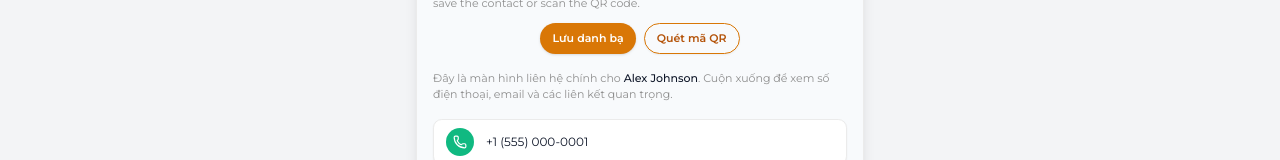
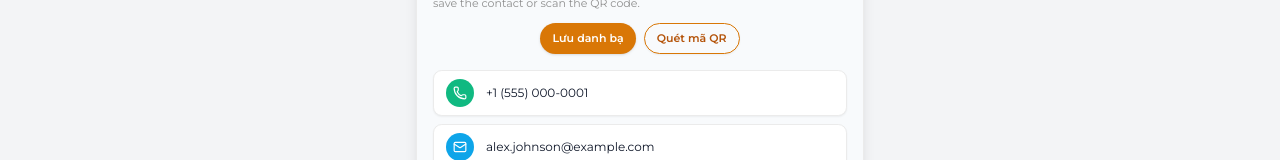
Before and after one commit to daominhhai129/sg-f2e8259b-6fc6-442d-b63f-de6a4dc487d0-1776210199, a Next.js app: page /cards/1 in a window 1280 px wide. Shown: the part 433-593 px from the top of the page. Built offline with nearby package versions, Linux system fonts and the light colour scheme.

Commit message:
feat(ui): restrict qr section to home tab

```diff
--- a/src/pages/cards/[id].tsx
+++ b/src/pages/cards/[id].tsx
@@ -264,6 +264,7 @@ const CardPreviewPage: NextPage<CardPreviewPageProps> = ({ card, owner }) => {
                 )}
               </div>
 
+              {activeSection === "home" && (
                 <div className="mt-3 flex justify-center gap-2">
                   <button
                     type="button"
@@ -278,18 +279,11 @@ const CardPreviewPage: NextPage<CardPreviewPageProps> = ({ card, owner }) => {
                     Quét mã QR
                   </button>
                 </div>
-
-              <div className="mt-4 text-[11px] text-muted-foreground">
-                {activeSection === "home" && (
-                  <p>
-                    Đây là màn hình liên hệ chính cho{" "}
-                    <span className="font-medium text-foreground">{content.name}</span>.
-                    Cuộn xuống để xem số điện thoại, email và các liên kết quan trọng.
-                  </p>
               )}
 
               {activeSection === "about" && (
                 <>
+                  <div className="mt-4 text-[11px] text-muted-foreground">
                     <p>
                       {content.bio && content.bio.trim() !== ""
                         ? content.bio
@@ -317,6 +311,7 @@ const CardPreviewPage: NextPage<CardPreviewPageProps> = ({ card, owner }) => {
                             "url(https://images.unsplash.com/photo-1525134479668-1bee5c7c6845?auto=format&fit=crop&w=300&q=80)",
                         }}
                       />
+                    </div>
                   </div>
                 </>
               )}
@@ -402,7 +397,6 @@ const CardPreviewPage: NextPage<CardPreviewPageProps> = ({ card, owner }) => {
                   </div>
                 </div>
               )}
-              </div>
 
               {activeSection === "home" && (
                 <>
```
Also changed, not shown: 1 other file (tests, documents, lock files or other folders). Lines whose indentation alone changed are shown as unchanged.
